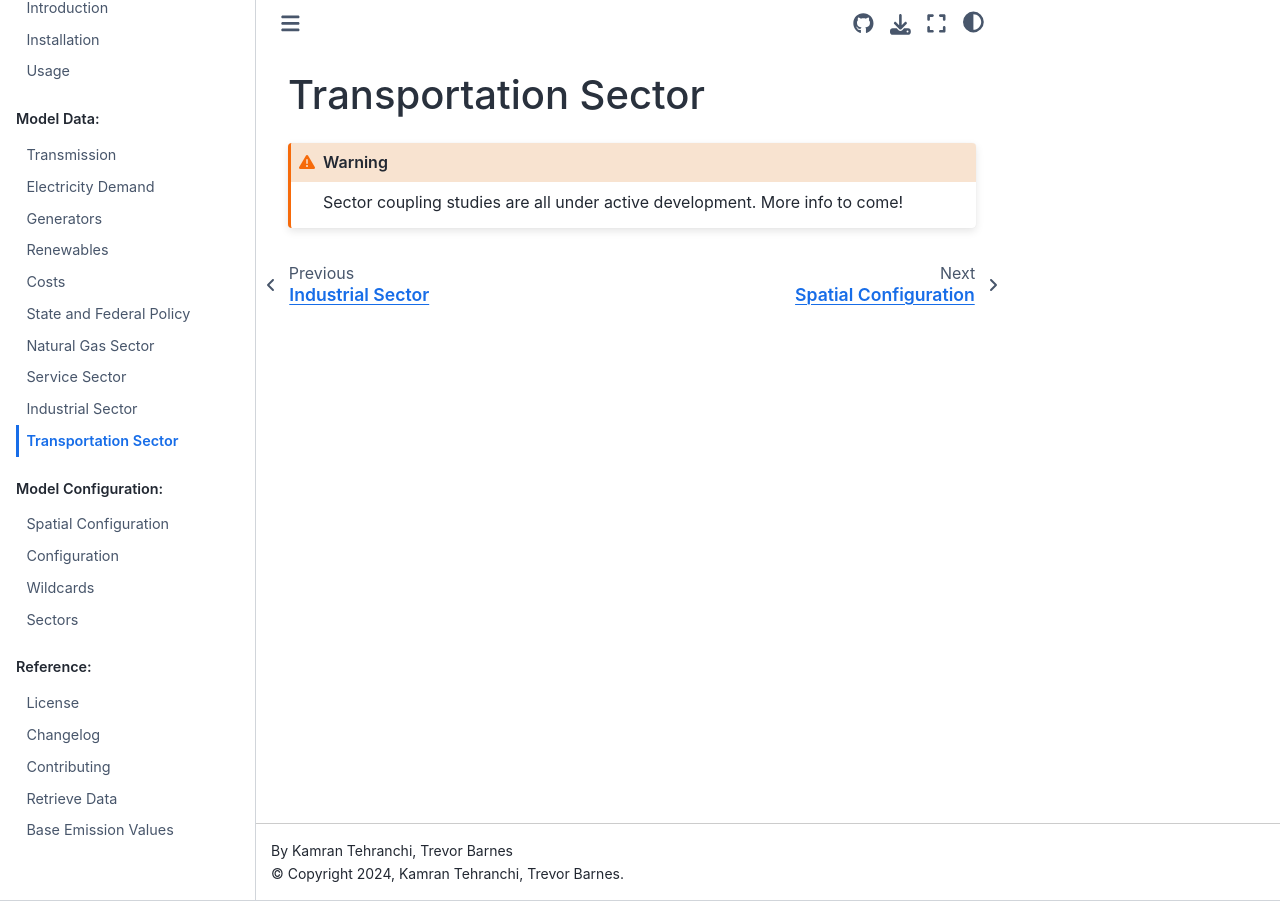
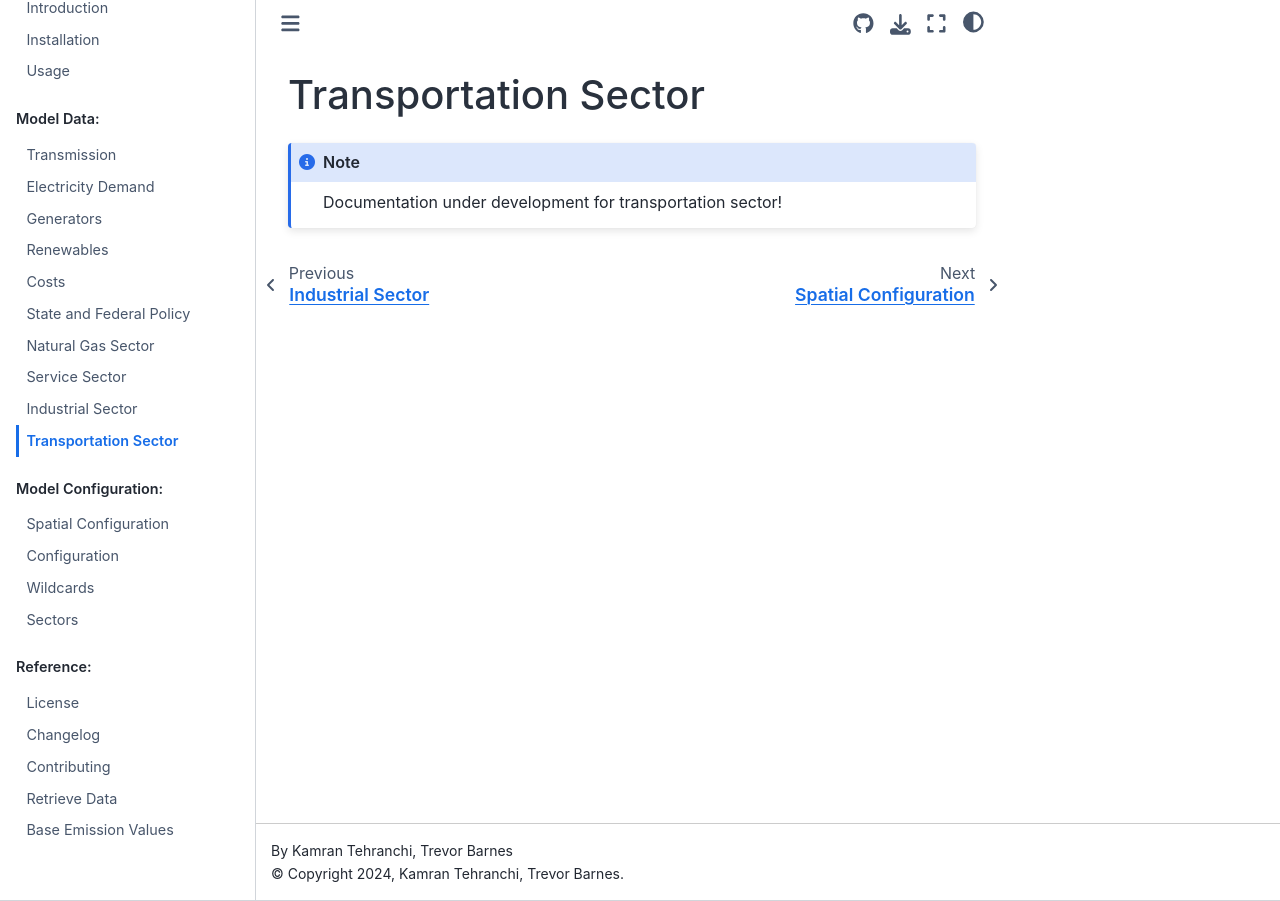
Before and after one commit to PyPSA/pypsa-usa, a Sphinx documentation site: the page built from docs/source/data-transportation.md, in a window 1280 px wide. Built offline with Sphinx 7.4.7 and the Sphinx Book theme 1.1.4, drawn with Linux system fonts in a browser that asks for light colours.

Commit message:
minor update

````diff
--- a/docs/source/data-transportation.md
+++ b/docs/source/data-transportation.md
@@ -1,6 +1,6 @@
 (data-transportation)=
 # Transportation Sector
 
-```{warning}
-Sector coupling studies are all under active development. More info to come!
+```{note}
+Documentation under development for transportation sector!
 ```
````
Also changed, not shown: docs/source/data-industrial.md (+1 -1 lines).
